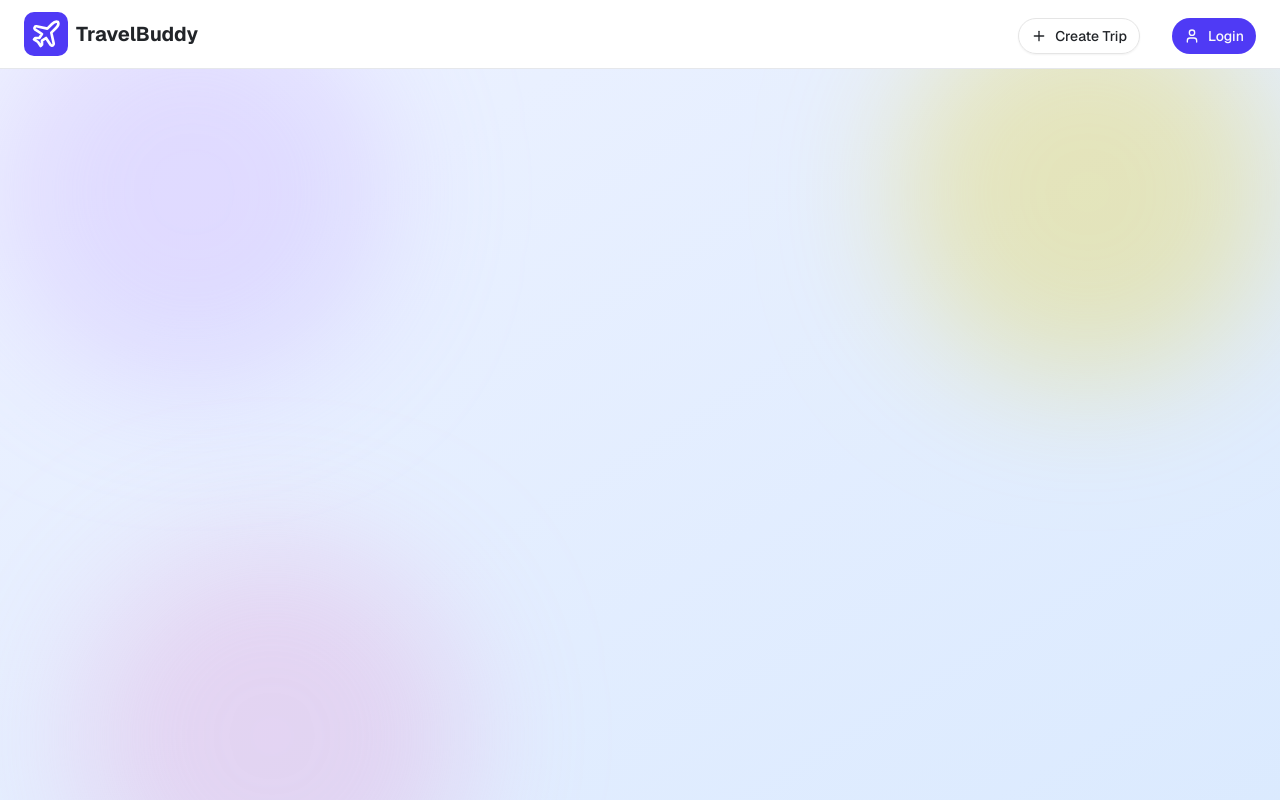
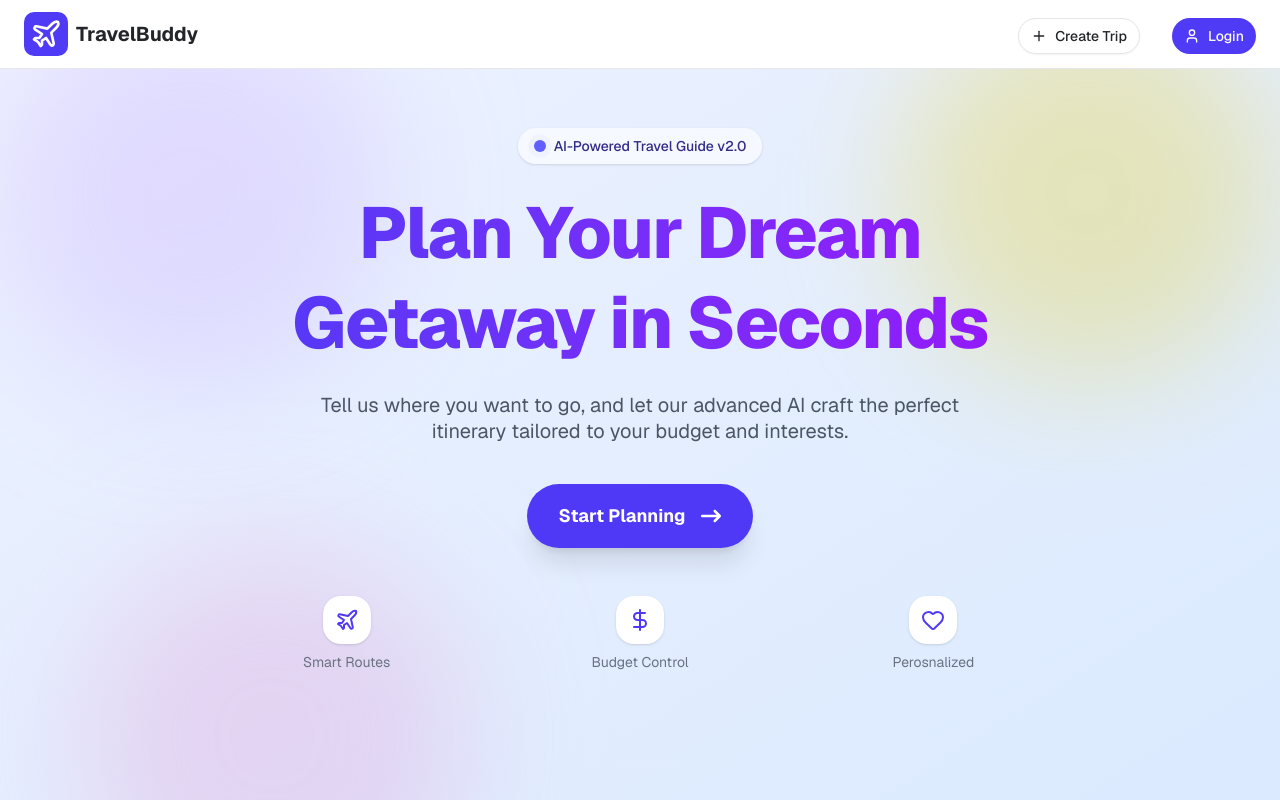
Before and after one commit to SamalAdarsh/TravelBuddy, a React (Vite) app: page / in a window 1280 px wide. Built offline with nearby package versions, Linux system fonts and the light colour scheme.

Commit message:
Completed Hero Container

```diff
--- a/package.json
+++ b/package.json
@@ -17,6 +17,7 @@
     "radix-ui": "^1.4.3",
     "react": "^19.2.0",
     "react-dom": "^19.2.0",
+    "react-icons": "^5.5.0",
     "react-router-dom": "^7.13.1",
     "tailwind-merge": "^3.5.0",
     "tailwindcss": "^4.2.1"
--- a/src/components/shared/Hero.jsx
+++ b/src/components/shared/Hero.jsx
@@ -1,11 +1,53 @@
 import React from "react";
+import { Button } from "../ui/button";
+import { FaArrowRightLong } from "react-icons/fa6";
+import { DollarSign, Heart, Plane } from "lucide-react";
 
 const Hero = () => {
   return (
     <section className="min-h-screen relative overflow-hidden bg-linear-to-br from-indigo-50 to-blue-100 flexCenter py-22">
+        {/* Background */}
       <div className="absolute top-0 left-0 w-96 h-96 bg-purple-300 rounded-full mix-blend-multiply filter blur-3xl opacity-30 "></div>
       <div className="absolute top-0 right-0 w-96 h-96 bg-yellow-300 rounded-full mix-blend-multiply filter blur-3xl opacity-30 "></div>
       <div className="absolute -bottom-32 left-20 w-96 h-96 bg-pink-300 rounded-full mix-blend-multiply filter blur-3xl opacity-30 "></div>
+
+      {/* Container */}
+      <div className="relative z-10 max-w-4xl mx-auto px-4 text-center">
+        <div className="inline-flex items-center space-x-2 bg-white/60 backdrop-blur-md px-4 py-2 rounded-full mb-6 border-white/50 shadow-sm ">
+          <span className="relative flex h-3 w-3">
+            <span className="animate-ping absolute inline-flex h-full w-full rounded-full bg-indigo-400 opacity-75"/>
+            <span className="relative inline-flex rounded-full h-3 w-3 bg-indigo-500"/>
+          </span>
+          <span className="text-sm font-medium text-indigo-900">AI-Powered Travel Guide v2.0</span>
+        </div>
+        <h1 className="text-5xl md:text-7xl font-extrabold text-transparent bg-clip-text bg-linear-to-r from-indigo-600 to-purple-600 mb-6 tracking-tight leading-tight">Plan Your Dream Getaway in Seconds</h1>
+        <p className="text-xl text-gray-600 mb-10 max-w-2xl mx-auto">
+          Tell us where you want to go, and let our advanced AI craft the
+          perfect itinerary tailored to your budget and interests.
+        </p>
+
+        <Button className="group relative inline-flexCenter px-8! py-8! text-lg font-bold text-white transition-all duration-200 bg-indigo-600 rounded-full focus:outline-none focus:ring-2 focus:ring-offset-2 focus:ring-indigo-600 hover:bg-indigo-700 hover:scale-105 shadow-xl "> Start Planning <FaArrowRightLong className="ml-2 w-5! h-5! group-hover:translate-x-1 transition-transform"/></Button>
+        <div className="mt-12 grid grid-cols-3 gap-4 text-gray-500 text-sm">
+            <div className="flex flex-col items-center">
+                <div className="p-3 bg-white rounded-2xl shadow-sm mb-2 text-indigo-600">
+                    <Plane size={24} />
+                </div>
+                <span>Smart Routes</span>
+            </div>
+             <div className="flex flex-col items-center">
+                <div className="p-3 bg-white rounded-2xl shadow-sm mb-2 text-indigo-600">
+                    <DollarSign size={24} />
+                </div>
+                <span>Budget Control</span>
+            </div>
+             <div className="flex flex-col items-center">
+                <div className="p-3 bg-white rounded-2xl shadow-sm mb-2 text-indigo-600">
+                    <Heart size={24} />
+                </div>
+                <span>Perosnalized</span>
+            </div>
+        </div>
+      </div>
     </section>
   );
 };
```
Also changed, not shown: 1 other file (tests, documents, lock files or other folders).
